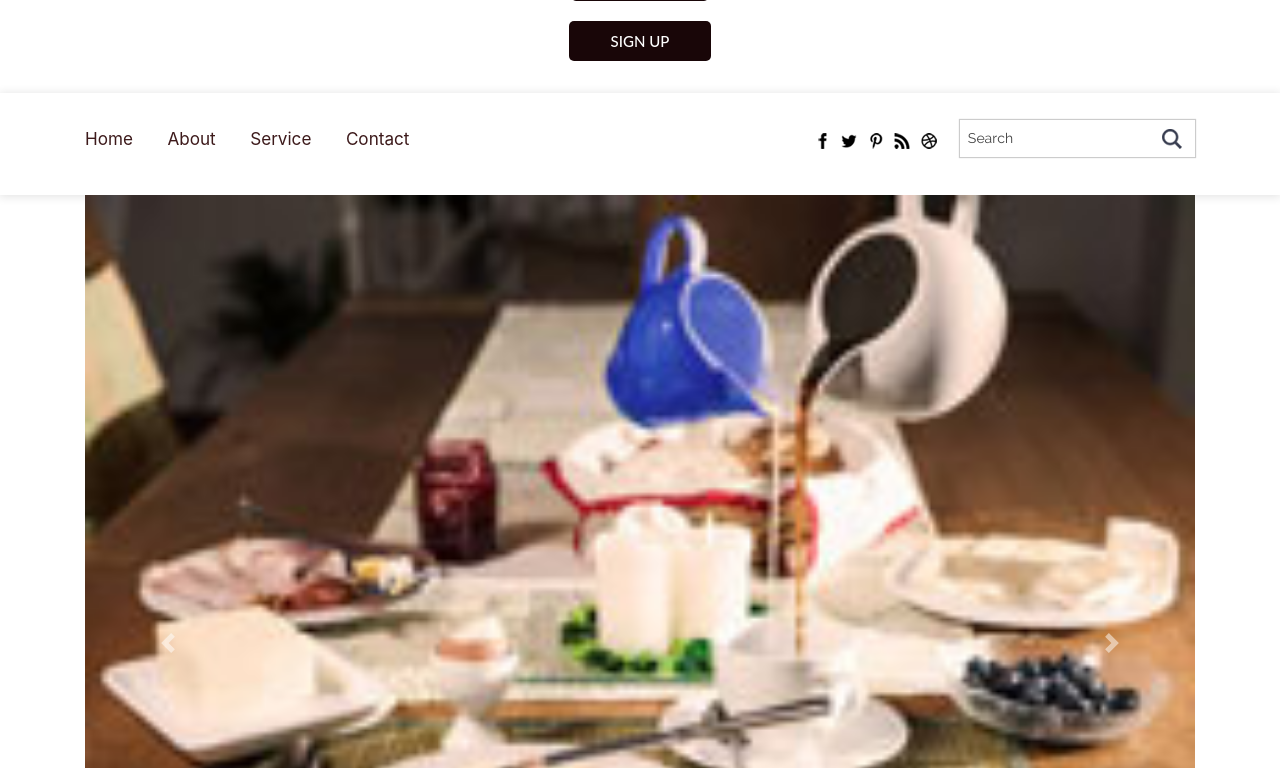
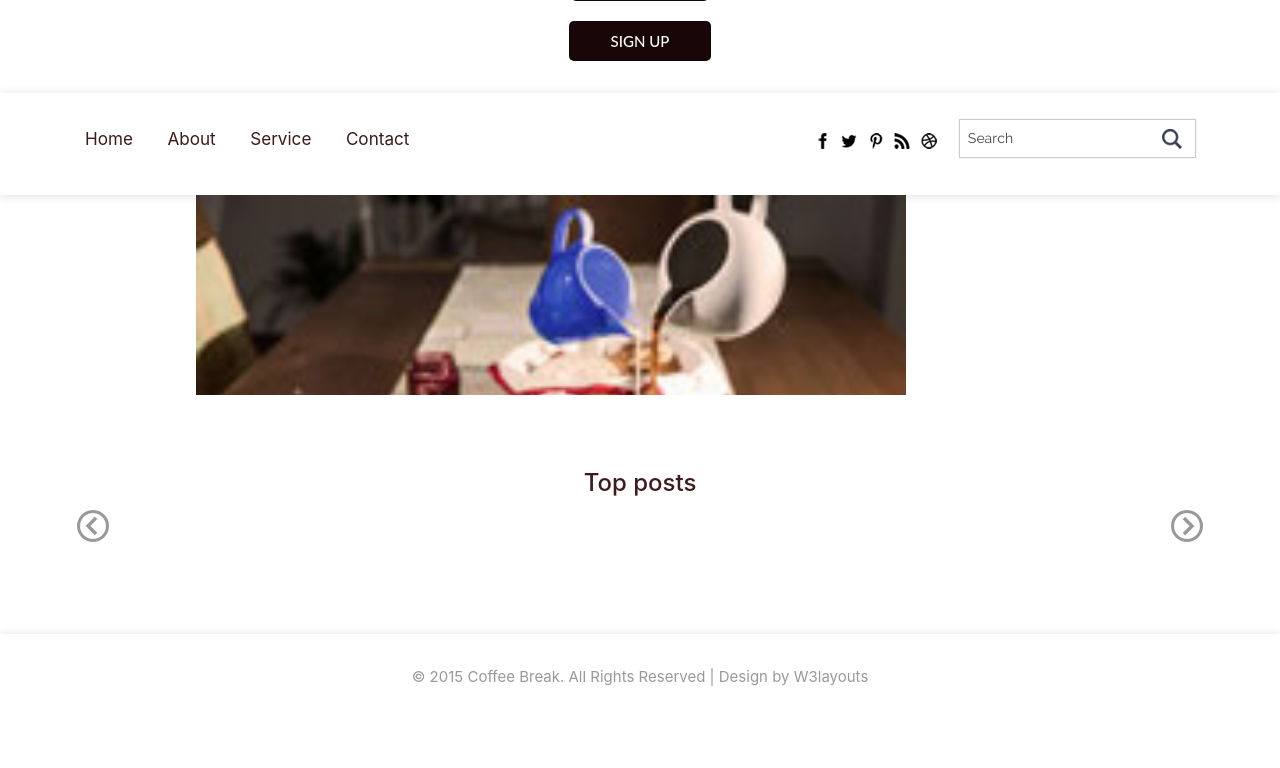
Before and after one commit to nadaadel/BlogWebsite, a Django app: page /blog/home in a window 1280 px wide. Shown: the part 160-928 px from the top of the page. After the commit the page ends 846 px from the top, so only its background shows below. Run offline with Django 3.2, Linux system fonts and the light colour scheme; data that the repository does not hold is empty; parts of the project's set-up code (start-up, migrations or seed data) failed here and were passed over; some libraries are stand-ins or nearby versions.

Commit message:
edit home ui

```diff
--- a/blog/templates/index.html
+++ b/blog/templates/index.html
@@ -4,7 +4,17 @@
 {% include "header.html" %}
 {% block main_block %}
 
+<style>
 
+    .mina{
+     margin: auto;
+      width:80%;
+    max-height: 200px ;
+
+
+    }
+
+</style>
 
 <div class="container">
 <div id="carouselExampleIndicators" class="carousel slide" data-ride="carousel">
@@ -13,14 +23,14 @@
     <li data-target="#carouselExampleIndicators" data-slide-to="1"></li>
     <li data-target="#carouselExampleIndicators" data-slide-to="2"></li>
   </ol>
-  <div class="carousel-inner">
-    <div class="carousel-item active">
-      <img class="d-block w-100" src="{% static "images/s-1.jpg" %}" alt="First slide">
+  <div class="carousel-inner mina">
+    <div class="carousel-item active mina">
+      <img  class="d-block w-100" src="{% static "images/s-1.jpg" %}" alt="First slide">
     </div>
-    <div class="carousel-item">
+    <div class="carousel-item mina">
       <img class="d-block w-100" src="{% static "images/s-1.jpg" %}" alt="Second slide">
     </div>
-    <div class="carousel-item">
+    <div class="carousel-item mina">
       <img class="d-block w-100" src="{% static "images/s-1.jpg" %}" alt="Third slide">
     </div>
   </div>
```
